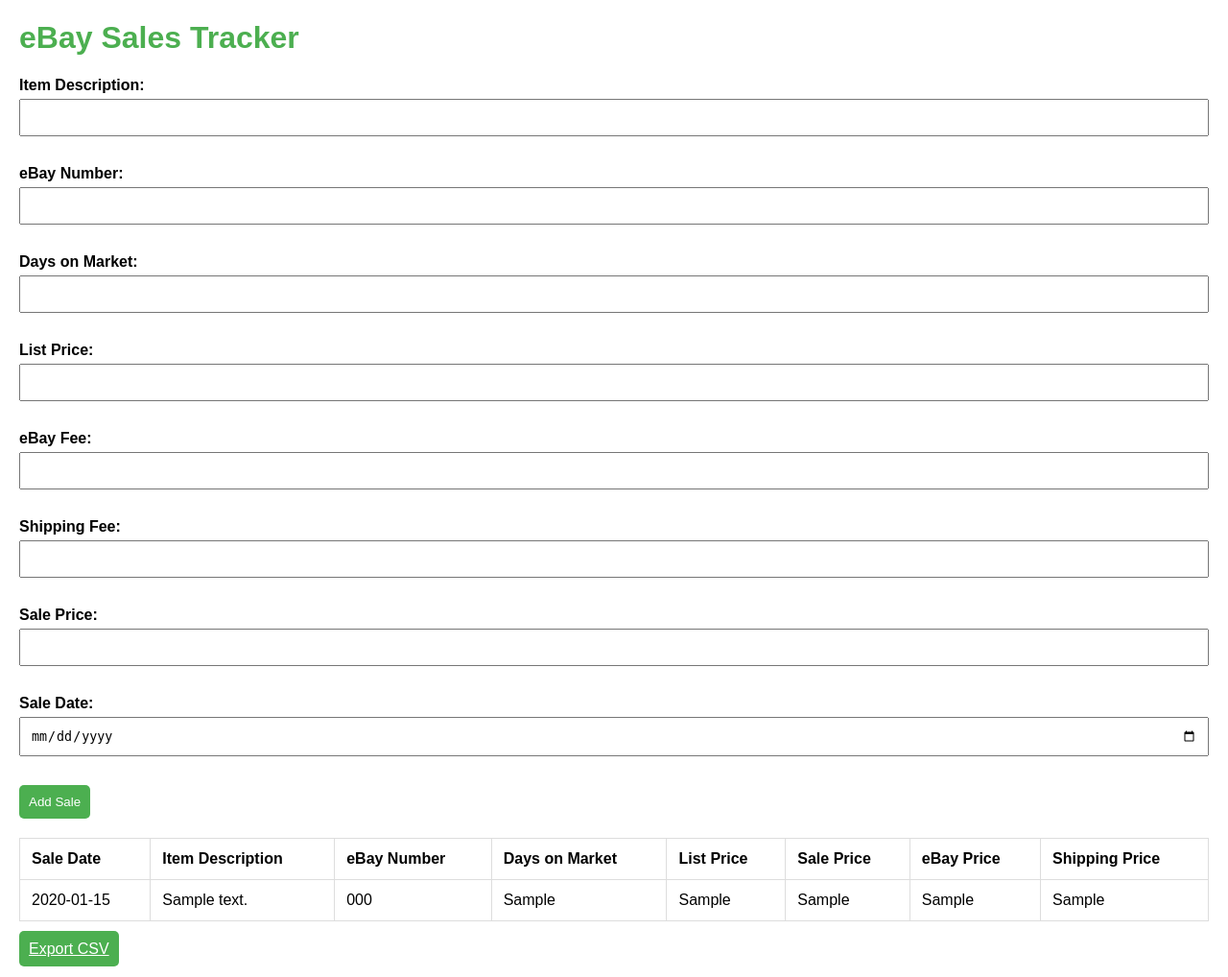
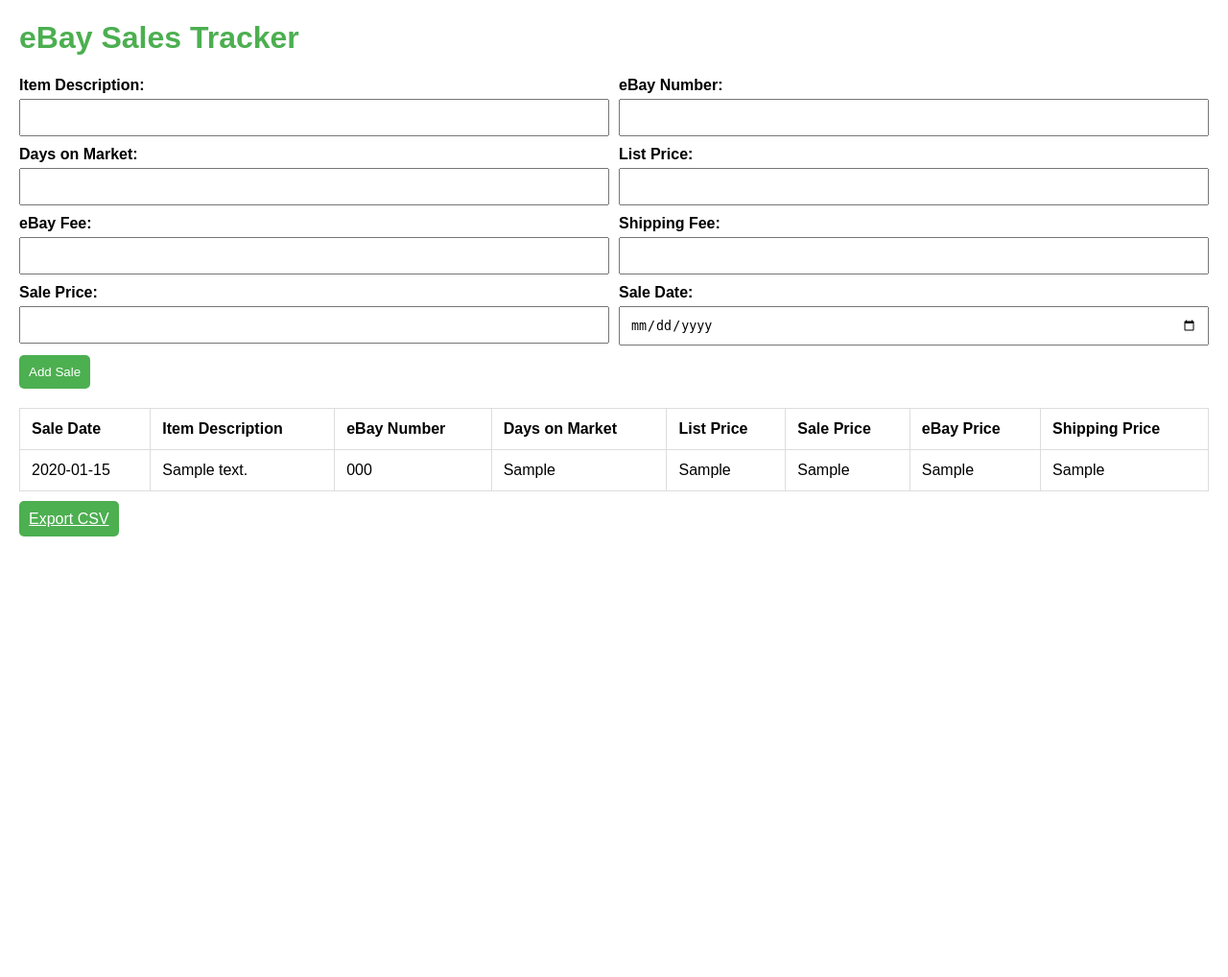
Before and after one commit to AlexGeddylfson/Ebay-Tracker, a Flask app: template templates/index.html in a window 1280 px wide. Shown: the whole page at 96% size. After the commit the page ends 559 px from the top, so only its background shows below. Run offline with Flask 3, Linux system fonts and the light colour scheme; the template is opened without the code that fills it: most values are stand-ins (such as "Sample title", 1, 10 or a date in 2020).

Commit message:
Update index.html

```diff
--- a/templates/index.html
+++ b/templates/index.html
@@ -35,16 +35,24 @@
         }
 
         .form-group {
-            margin-bottom: 20px;
+            display: flex;
+            flex-wrap: wrap;
+            gap: 10px;
+            width: 100%;
         }
 
-        label {
+        .form-group .column {
+            flex: 1;
+            width: calc(50% - 5px);
+        }
+
+        .form-group label {
             display: block;
             font-weight: bold;
             margin-bottom: 5px;
         }
 
-        input, select {
+        .form-group input, .form-group select {
             width: 100%;
             padding: 10px;
             margin-bottom: 10px;
@@ -66,36 +74,44 @@
 
     <form action="/add_sale" method="post">
         <div class="form-group">
+            <div class="column">
                 <label for="item_description">Item Description:</label>
                 <input type="text" id="item_description" name="item_description" required>
             </div>
-        <div class="form-group">
+            <div class="column">
                 <label for="ebay_number">eBay Number:</label>
                 <input type="text" id="ebay_number" name="ebay_number" required>
             </div>
+        </div>
         <div class="form-group">
+            <div class="column">
                 <label for="days_on_market">Days on Market:</label>
                 <input type="number" id="days_on_market" name="days_on_market" required>
             </div>
-        <div class="form-group">
+            <div class="column">
                 <label for="list_price">List Price:</label>
                 <input type="number" id="list_price" name="list_price" step="0.01" required>
             </div>
+        </div>
         <div class="form-group">
-            <label for="list_price">eBay Fee:</label>
+            <div class="column">
+                <label for="ebay_price">eBay Fee:</label>
                 <input type="number" id="ebay_price" name="ebay_price" step="0.01" required>
             </div>
-        <div class="form-group">
-            <label for="list_price">Shipping Fee:</label>
+            <div class="column">
+                <label for="shipping_price">Shipping Fee:</label>
                 <input type="number" id="shipping_price" name="shipping_price" step="0.01" required>
             </div>
+        </div>
         <div class="form-group">
+            <div class="column">
                 <label for="sale_price">Sale Price:</label>
                 <input type="number" id="sale_price" name="sale_price" step="0.01" required>
             </div>
-        <div class="form-group">
+            <div class="column">
                 <label for="sale_date">Sale Date:</label>
                 <input type="date" id="sale_date" name="sale_date" required>
+            </div>
         </div>
         <button type="submit" class="btn">Add Sale</button>
     </form>
```
Lines whose indentation alone changed are shown as unchanged.
